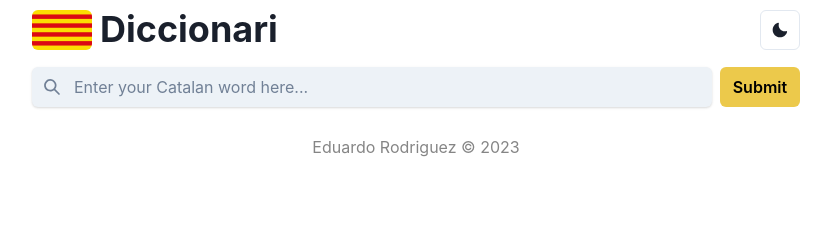
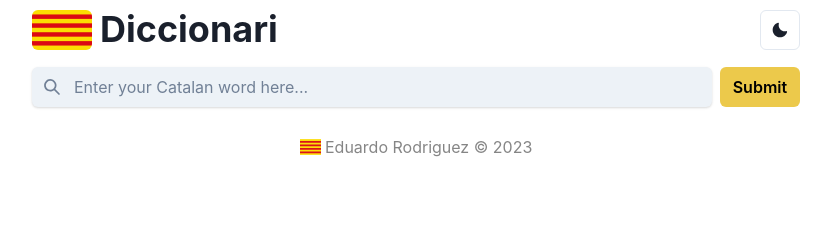
Before and after one commit to erodrigufer/catDict, a React (Vite) app in the folder frontend/: page / in a window 1280 px wide. Shown: the top 225 px of the page, without its empty margins (224-1055 px from the left). Built offline with nearby package versions, Linux system fonts and the light colour scheme.

Commit message:
Integrate a small catalan flag on the footer

```diff
--- a/frontend/package.json
+++ b/frontend/package.json
@@ -18,6 +18,7 @@
     "@tanstack/react-query": "^4.29.5",
     "@tanstack/react-query-devtools": "^4.29.6",
     "axios": "^1.4.0",
+    "flag-icons": "^6.9.2",
     "framer-motion": "^10.12.4",
     "react": "^18.2.0",
     "react-dom": "^18.2.0"
--- a/frontend/src/components/Footer.tsx
+++ b/frontend/src/components/Footer.tsx
@@ -1,4 +1,5 @@
-import { Link, useColorModeValue } from "@chakra-ui/react";
+import { Text, HStack, Link, useColorModeValue } from "@chakra-ui/react";
+import "/node_modules/flag-icons/css/flag-icons.min.css";
 
 const Footer = () => {
   // Link color definition for light-mode and dark-mode.
@@ -6,7 +7,10 @@ const Footer = () => {
   return (
     <>
       <Link href="https://github.com/erodrigufer" isExternal color={linkColor}>
-        Eduardo Rodriguez &copy; 2023
+        <HStack spacing={1}>
+          <span className="fi fi-es-ct"></span>
+          <Text>Eduardo Rodriguez &copy; 2023</Text>
+        </HStack>
       </Link>
     </>
   );
```
Also changed, not shown: 1 other file (tests, documents, lock files or other folders).
